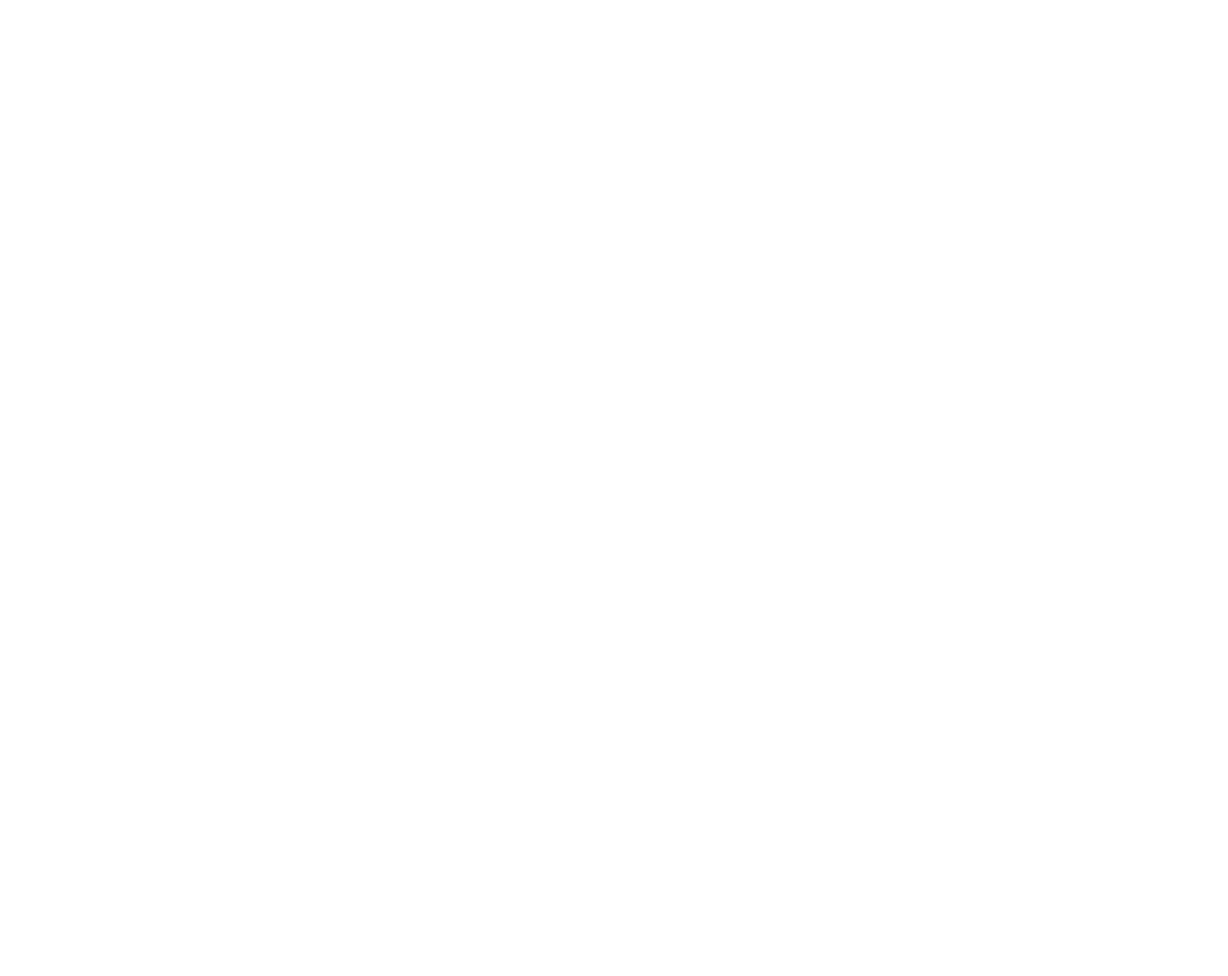
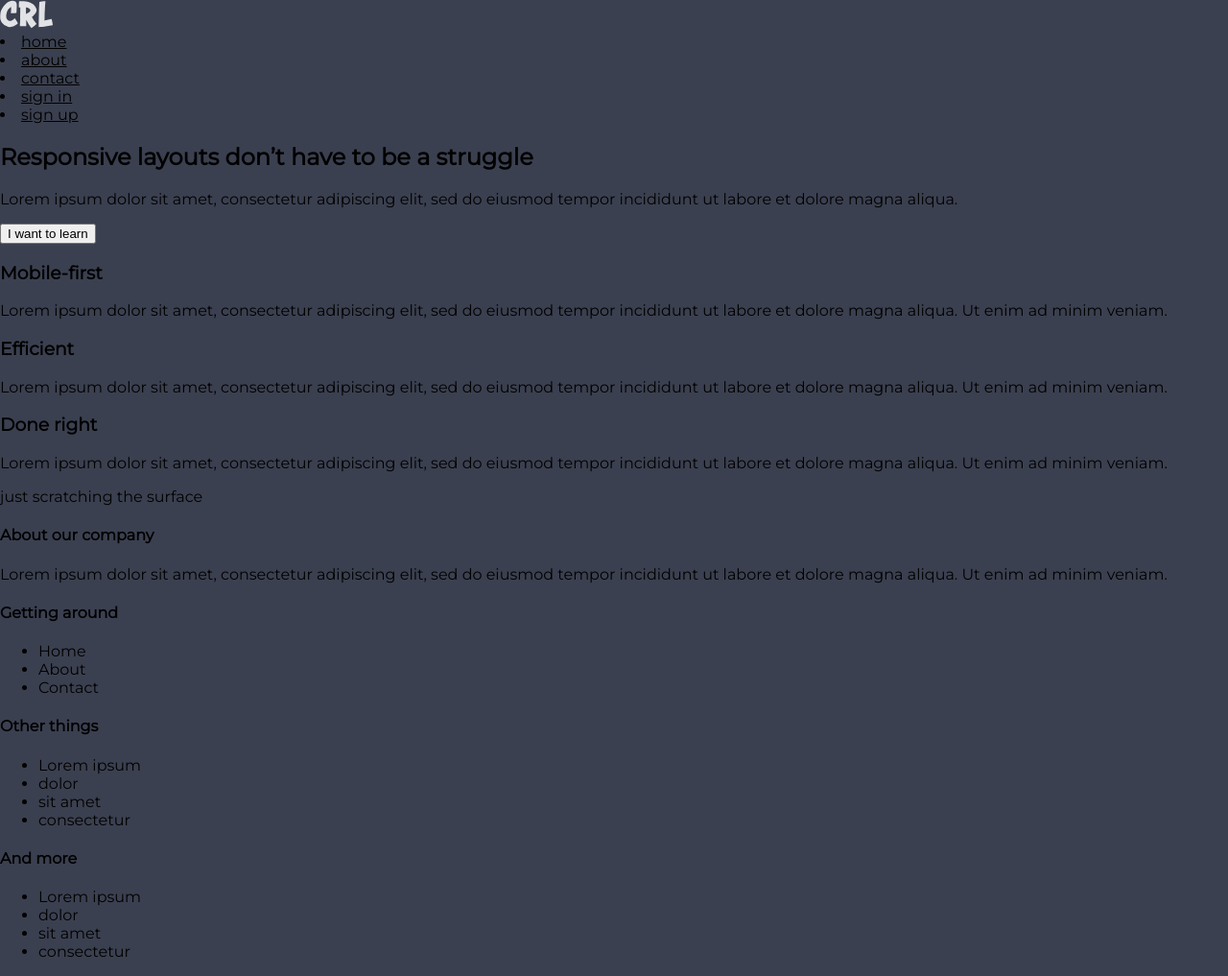
Before and after one commit to knnv-ar/kp-conquering-responsive-layout, a plain HTML site: page final-challenge/index.html in a window 1280 px wide. Shown: the whole page at 96% size. Before the commit the page ends 800 px from the top, so only its background shows below. Drawn offline with Linux system fonts and the light colour scheme.

Commit message:
final-challenge [WIP]

```diff
--- a/final-challenge/index.html
+++ b/final-challenge/index.html
@@ -4,14 +4,93 @@
   <meta charset="UTF-8">
   <meta name="viewport" content="width=device-width, initial-scale=1.0">
   <title>Document</title>
+  <link rel="preconnect" href="https://fonts.googleapis.com">
+  <link rel="preconnect" href="https://fonts.gstatic.com" crossorigin>
+  <link href="https://fonts.googleapis.com/css2?family=Montserrat&family=Oswald:wght@700&display=swap" rel="stylesheet">
   <link rel="stylesheet" href="style.css">
 </head>
 <body>
   <main>
-    <section class="section-one"></section>
-    <section class="section-two"></section>
-    <section class="section-three"></section>
-    <section class="section-four"></section>
+    <section class="section-one">
+      <a class="logo" href="#">
+        <img src="img/logo.svg" alt="CRL logo">
+      </a>
+      <nav class="navigation"></nav>
+      <u>
+        <li>home</li>
+        <li>about</li>
+        <li>contact</li>
+        <li>sign in</li>
+        <li>sign up</li>
+      </u>
+      <div>
+        <div class="container row">
+          <div class="col">
+            <h1>Responsive layouts don’t have to be a struggle</h1>
+          </div>
+          <div class="col">
+            <p>Lorem ipsum dolor sit amet, consectetur adipiscing elit, sed do eiusmod tempor incididunt ut labore et dolore magna aliqua.</p>
+            <button>I want to learn</button>
+          </div>
+        </div>
+      </div>
+    </section>
+    <section class="section-two">
+      <div class="container row">
+        <div class="col">
+          <h3>Mobile-first</h3>
+          <p>Lorem ipsum dolor sit amet, consectetur adipiscing elit, sed do eiusmod tempor incididunt ut labore et dolore magna aliqua. Ut enim ad minim veniam.</p>
+        </div>
+        <div class="col">
+          <h3>Efficient</h3>
+          <p>Lorem ipsum dolor sit amet, consectetur adipiscing elit, sed do eiusmod tempor incididunt ut labore et dolore magna aliqua. Ut enim ad minim veniam.</p>
+        </div>
+        <div class="col">
+          <h3>Done right</h3>
+          <p>Lorem ipsum dolor sit amet, consectetur adipiscing elit, sed do eiusmod tempor incididunt ut labore et dolore magna aliqua. Ut enim ad minim veniam.</p>
+        </div>
+      </div>
+    </section>
+    <section class="section-three">
+
+    </section>
+    <section class="section-four">
+      <div class="container">
+        <p>just scratching the surface</p>
+        <div class="row">
+          <div class="col">
+            <h4>About our company</h4>
+            <p>Lorem ipsum dolor sit amet, consectetur adipiscing elit, sed do eiusmod tempor incididunt ut labore et dolore magna aliqua. Ut enim ad minim veniam.</p>
+          </div>
+          <div class="col">
+            <h4>Getting around</h4>
+            <ul>
+              <li>Home</li>
+              <li>About</li>
+              <li>Contact</li>
+            </ul>
+          </div>
+          <div class="col">
+            <h4>Other things</h4>
+            <ul>
+              <li>Lorem ipsum</li>
+              <li>dolor</li>
+              <li>sit amet</li>
+              <li>consectetur</li>
+            </ul>
+          </div>
+          <div class="col">
+            <h4>And more</h4>
+            <ul>
+              <li>Lorem ipsum</li>
+              <li>dolor</li>
+              <li>sit amet</li>
+              <li>consectetur</li>
+            </ul>
+          </div>
+        </div>
+      </div>
+    </section>
   </main>
 </body>
 </html>
--- a/final-challenge/style.css
+++ b/final-challenge/style.css
@@ -1,8 +1,44 @@
 *, *::before, *::after {
-  box-sizing: border-box;
+    box-sizing: border-box;
 }
 
 :root {
+    /* Tipografías cuerpos*/
+    --fnt-oswald: "Oswald", sans-serif;
+    --fnt-montserrat: "Montserrat", sans-serif;
+
+    /* Tipografías cuerpos*/
+    --fnt-regular: 400;
+    --fnt-bold: 700;
+
+    /* Tipografías tamanios*/
+    --fnt-16px: 1rem;
+    --fnt-18px: 1.125rem;
+    --fnt-21px: 1.3125rem;
+    --fnt-24px: 1.5rem;
+    --fnt-30px: 1.875rem;
+    --fnt-90px: 5.625rem;
+
+    /* Tipografías Playfair Display */
+    --font-playfair-display: 'Playfair Display', serif;
+
+    /* Colores */
+    --clr-ligth-grey: #2E323F;
+    --clr-mid-grey: #3B4050;
+    --clr-light-grey: #6F737F;
+    --clr-white: #FFF;
+    --clr-sand: #A59678;
+
+}
+
+body {
+    margin: 0;
+    font-family: var(--fnt-montserrat);
+    background-color: var(--clr-mid-grey);
+}
+
+img {
+    max-width: 100%;
 }
 
 /*
@@ -17,24 +53,24 @@ Fonts
 
 1 | Oswald Bold - font-size: 18px;
 
-2 | Oswald Bold - font-size: 90px;
+2 | Oswald Bold - font-size: 90px;          h1
 
 3 | Montserrat Regular - font-size: 24px;
 
 4 | Oswald Bold - font-size: 24px;
 
-5 | Oswald Bold - font-size: 30px;
+5 | Oswald Bold - font-size: 30px;          h3
     Monserrat Regular - font-size: 18px;
 
-6 | Oswald Bold - font-size: 36px;
+6 | Oswald Bold - font-size: 36px;          h2
     Monserrat Regular - font-size: 21px;
 
-7 | Oswald Bold - font-size: 30px;
+7 | Oswald Bold - font-size: 30px;          h3
     Monserrat Regular - font-size: 18px;
 
-8 | Oswald Bold - font-size: 24px;
+8 | Oswald Bold - font-size: 24px;          42px???h2
 
-9 | Oswald Bold - font-size: 21px;
+9 | Oswald Bold - font-size: 21px;          h4
     Monserrat Regular - font-size: 16px;
 
 
@@ -49,4 +85,25 @@ The middle section must change as indicated below
 
 See small screens medium screens graphic indicator in PDF
 
+// <uniquifier>: Use a unique and descriptive class name
+
+.oswald-<uniquifier> {
+  font-family: "Oswald", sans-serif;
+  font-optical-sizing: auto;
+  font-weight: 700;
+  font-style: normal;
+}
+
+// <uniquifier>: Use a unique and descriptive class name
+
+.montserrat-<uniquifier> {
+  font-family: "Montserrat", sans-serif;
+  font-optical-sizing: auto;
+  font-weight: 400;
+  font-style: normal;
+}
+
+
+
+
 */
```
